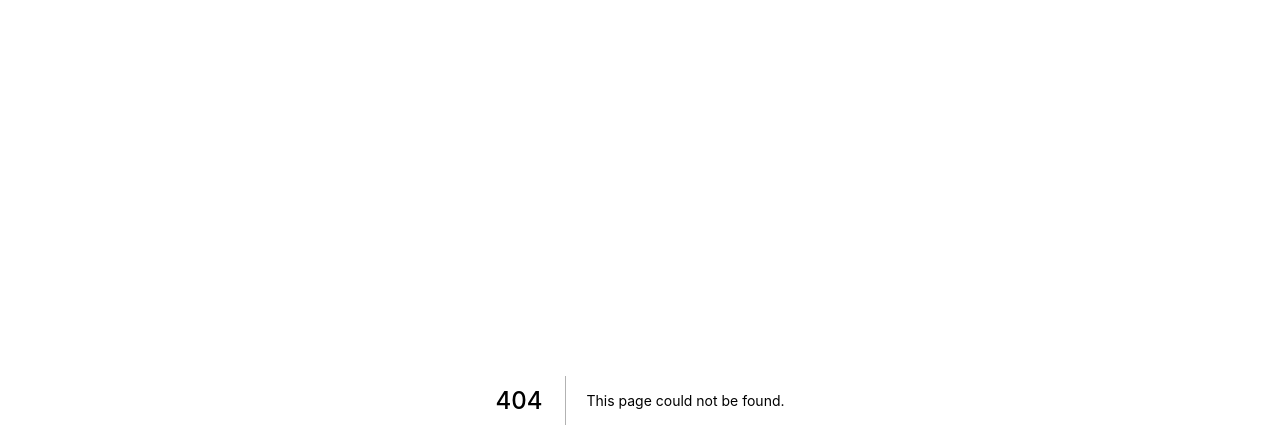
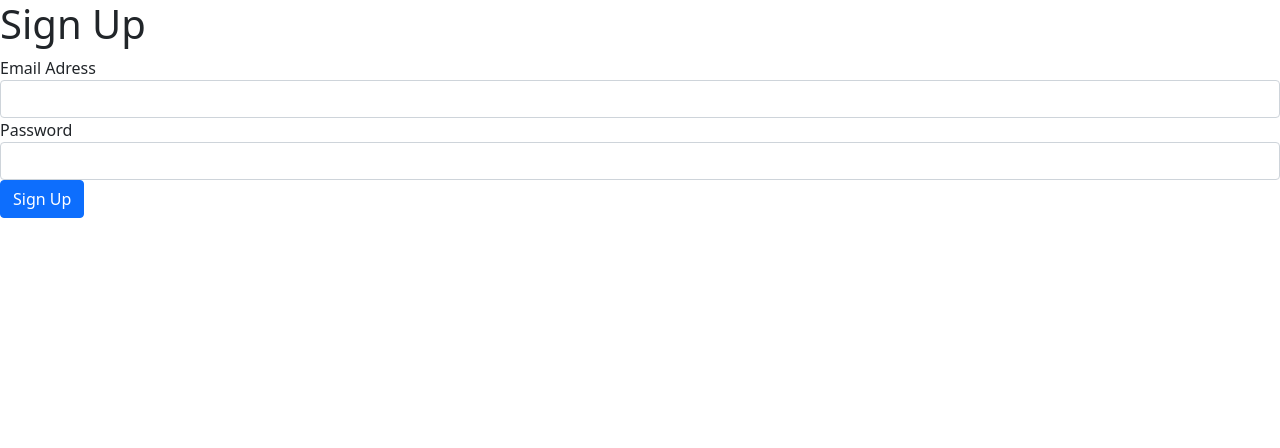
Before and after one commit to ZigaHajsen/ticketing, a Next.js app in the folder client/: page /auth/signup in a window 1280 px wide. Before the commit this address had no page. Shown: the top 448 px of the page. Built offline with nearby package versions, Linux system fonts and the light colour scheme.

Commit message:
added signup form

```diff
--- /dev/null
+++ b/client/pages/auth/signup.js
@@ -0,0 +1,18 @@
+const Signup = () => {
+  return (
+    <form>
+      <h1>Sign Up</h1>
+      <div className='form-group'>
+        <label>Email Adress</label>
+        <input type='email' className='form-control' />
+      </div>
+      <div className='form-group'>
+        <label>Password</label>
+        <input type='password' className='form-control' />
+      </div>
+      <button className='btn btn-primary'>Sign Up</button>
+    </form>
+  );
+};
+
+export default Signup;
```
